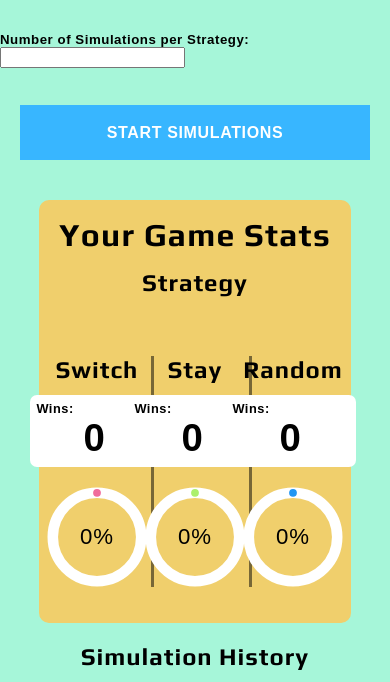
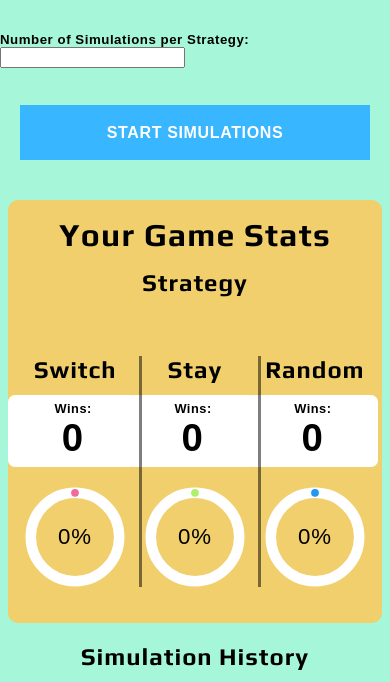
Before and after one commit to HelleFH/monty-hall-simulation, a Flask app: page / in a window 390 px wide. Shown: the part 180-862 px from the top of the page. Run offline with Flask 3, Linux system fonts and the light colour scheme; some web fonts are replaced.

Commit message:
Update style.css

```diff
--- a/static/style.css
+++ b/static/style.css
@@ -173,7 +173,8 @@ h2 {
   font-weight: 700;
   width: 130px;
   white-space: nowrap;
-
+z-index:1;
+  text-align:center;
   border-radius: 7px;
   background-color: #fff;
   padding: 0.5em;
@@ -216,6 +217,7 @@ h2 {
   width: 3px;
   height: 100%;
   background-color: rgba(0, 0, 0, 0.5);
+  z-index:999;
 }
 
 .btn {
@@ -250,3 +252,9 @@ h2 {
 .btn.play:hover {
   box-shadow: 0 0 10px 0 #38B6FF inset, 0 0 10px 4px #38B6FF;
 }
+
+@media only screen and (max-width: 800px) {
+#stats {
+  width: 96%;
+}
+}
```
